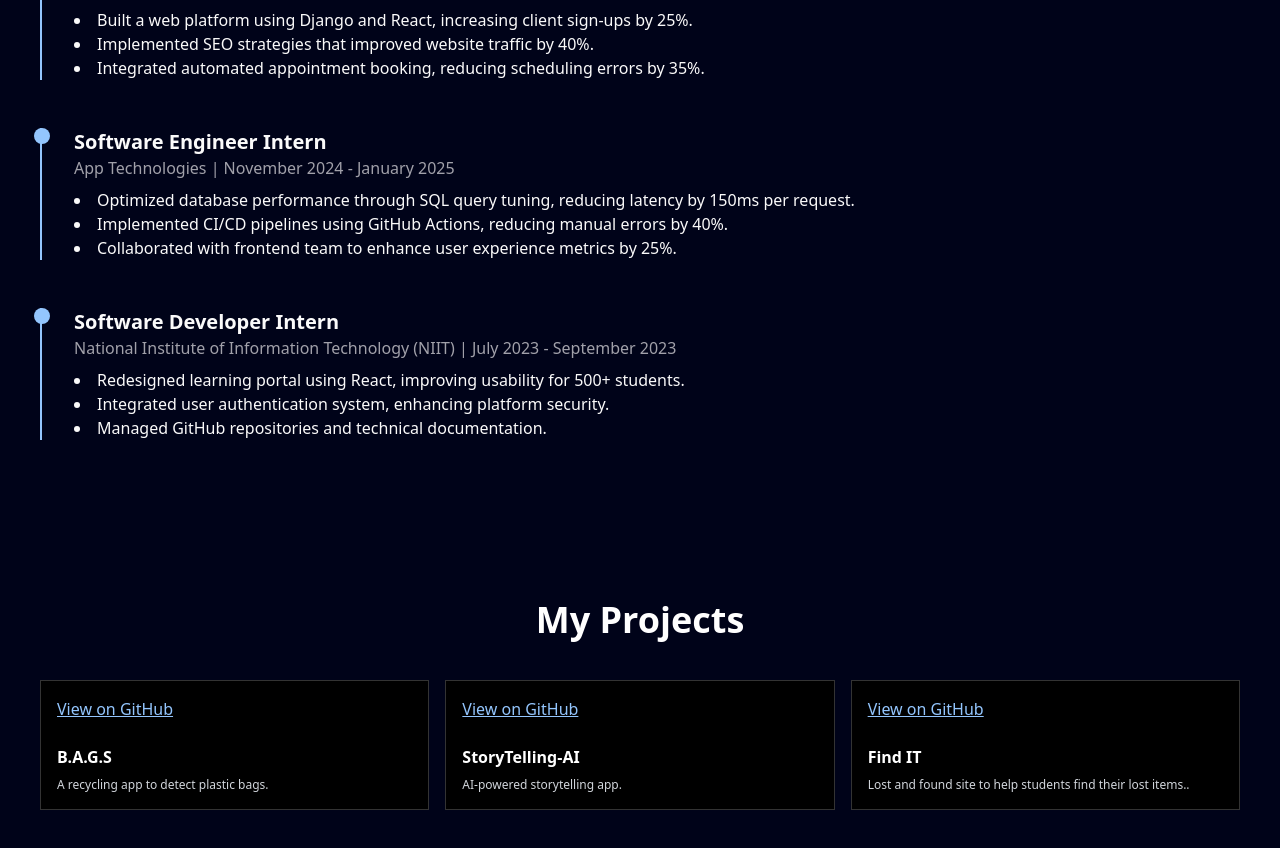
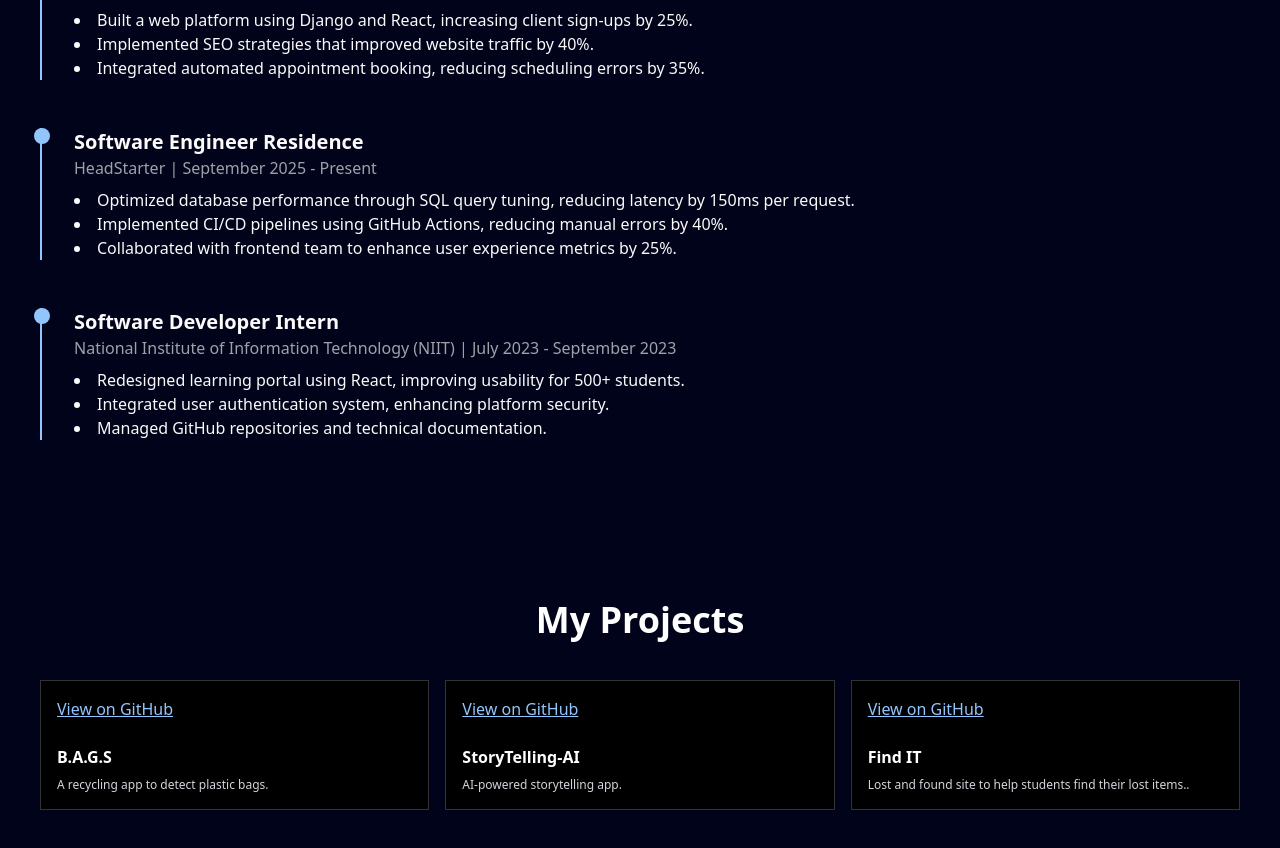
Before and after one commit to dyno-star/Portfolio, a Next.js app: page / in a window 1280 px wide. Shown: the part 1784-2632 px from the top of the page. Built offline with nearby package versions, Linux system fonts and the light colour scheme.

Commit message:
Changed experience

```diff
--- a/components/Experience.tsx
+++ b/components/Experience.tsx
@@ -12,9 +12,9 @@ const experiences = [
     ],
   },
   {
-    title: "Software Engineer Intern",
-    company: "App Technologies",
-    duration: "November 2024 - January 2025",
+    title: "Software Engineer Residence",
+    company: "HeadStarter",
+    duration: "September 2025 - Present",
     achievements: [
       "Optimized database performance through SQL query tuning, reducing latency by 150ms per request.",
       "Implemented CI/CD pipelines using GitHub Actions, reducing manual errors by 40%.",
```
